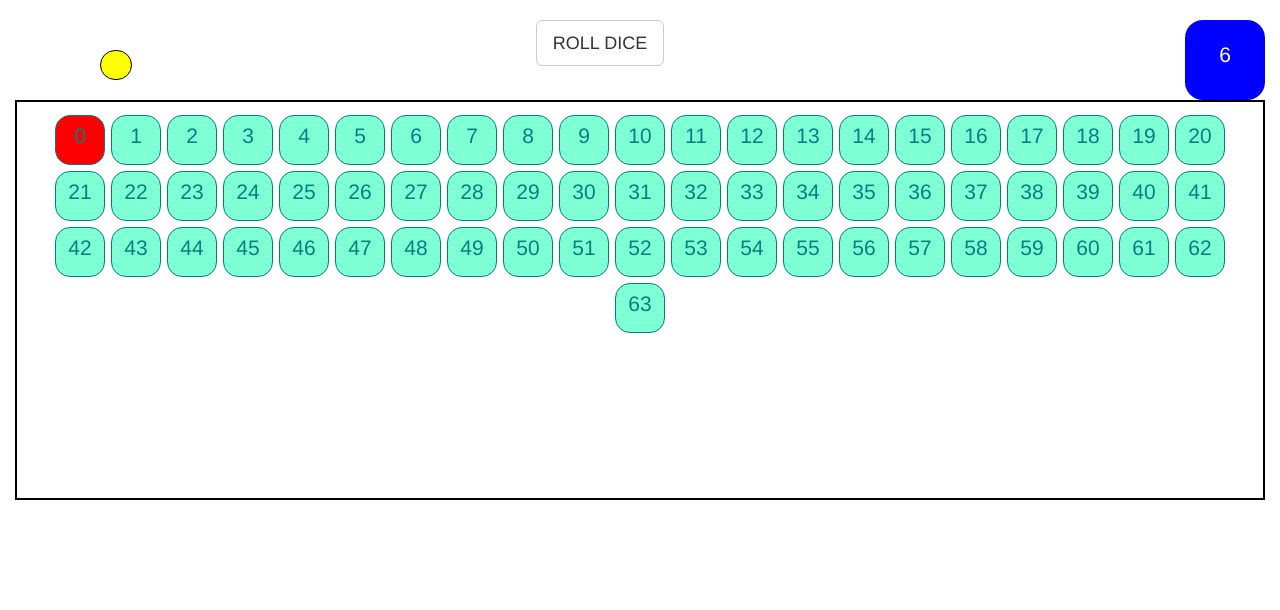
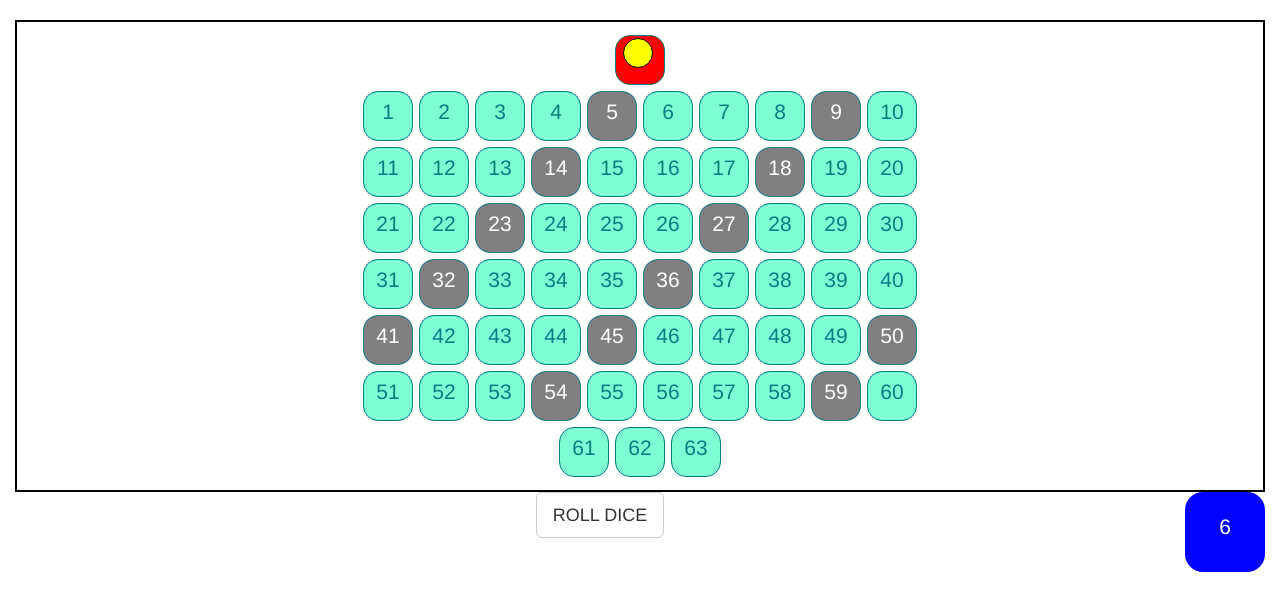
Before and after one commit to raquel500c/proyect1, a plain HTML site: page index.html in a window 1280 px wide. Drawn offline with nearby package versions, Linux system fonts and the light colour scheme.

Commit message:
board map and token move

```diff
--- a/css/styles.css
+++ b/css/styles.scss
@@ -23,7 +23,6 @@ button #roll{
 
 #board{
   position:relative;
-  height: 400px;
   border:2px solid black;
   padding:10px;
 }
@@ -38,12 +37,18 @@ button #roll{
   border-radius: 15px;
   color: teal;
   padding: 5px;
+  &.oca{
+    background: gray;
+    color:white;
+  }
+  &.salida{
+    background:red;
+    color:white;
+  }
 }
 
-#token{
+.token{
   position:absolute;
-  top:50px;
-  left:100px;
   background-color: yellow;
   height: 30px;
   width: 30px;
--- a/index.html
+++ b/index.html
@@ -11,7 +11,7 @@
   <!--Descomentar Link to bootstrap CDN-->
   <link rel="stylesheet" href="https://maxcdn.bootstrapcdn.com/bootstrap/3.3.7/css/bootstrap.min.css" integrity="sha384-BVYiiSIFeK1dGmJRAkycuHAHRg32OmUcww7on3RYdg4Va+PmSTsz/K68vbdEjh4u" crossorigin="anonymous">
   <!-- Link to my styles-->
-  <link rel="stylesheet" type="text/css" href="css/styles.css">
+  <link rel="stylesheet" type="text/css" href="css/styles.min.css">
   <!-- Links to fonts here-->
 
   <title> The Goose Game </title>
@@ -25,6 +25,7 @@
 
 <!-- Links to js files here-->
 <script type="text/javascript" src="https://code.jquery.com/jquery-3.1.1.slim.min.js"></script>
+<script type="text/javascript" src="./js/goosemap.js"></script>
 <script type="text/javascript" src="./js/Board.js"></script>
 <script type="text/javascript" src="./js/Dice.js"></script>
 <script type="text/javascript" src="./js/Token.js"></script>
--- a/js/Board.js
+++ b/js/Board.js
@@ -1,26 +1,17 @@
-function Board(numSquares) {
-  this.squares = new Array(numSquares);
-  this._init();
+function Board(goosemap, container) {
+  this.map = goosemap;
+  var board = $('<div>');
+  board.attr('id', 'board');
+  board.addClass('board');
+  container.append(board);
+  this.squares = [];
+
+  for (i = 0; i < this.map.length; i++) {
+    var square = $('<div>').text(i).addClass(this.map[i]).addClass('squares');
+    board.append(square);
+    this.squares.push(square);
+    if(i%10 == 0){
+      board.append('</br>');
+    }
+  }
 }
-
-Board.prototype._init = function() {
-  for (i = 0; i < this.squares.length; i++) {
-    this.squares[i] = '_';
-  }
-  this.squares[0] = 'salida';
-// this._setGooses();
-
-};
-Board.prototype.initRender = function ($body) {
-  var $board = $('<div>');
-  $board.attr('id', 'board');
-  $board.addClass('board col-sm-12');
-  $body.append($board);
-
-  for (i = 0; i < 64; i++) {
-    var $squares = $('<div>').text(i);
-    $squares.addClass('squares col-sm2');
-    $squares.attr('id', i);
-    $board.append($squares);
-  }
-};
--- a/js/Game.js
+++ b/js/Game.js
@@ -1,18 +1,20 @@
 // ----- INSTANCIAS OBJETOS-----------//
 
-var board = new Board(64);
-var dice = new Dice(6);
-var token = new Token('rojo', board);
-console.log(board.squares);
+
 //para Mover ficha desde consola ---> board._renderToken(token.move(dice.roll()));
 
 // ------ HTML - CSS -------------//
 
 $(document).ready(function() {
-  var $container = $('.main');
-  dice.initRender($container);
-  board.initRender($container);
-  token.initRender($container);
+  var container = $('.main');
+
+  var board = new Board(goosemap, container);
+
+  var dice = new Dice(6);
+  var token = new Token('rojo', board, container);
+  console.log(board.squares);
+
+  dice.initRender(container);
 
   $('#roll').on("click", function() {
 
--- a/js/Token.js
+++ b/js/Token.js
@@ -1,80 +1,81 @@
-function Token(color, board) {
+function Token(color, board, container) {
   this.prevPosition = 0;
   this.position = 0;
   this.color = color;
   this.board = board;
+  console.log(this.board.squares[0]);
+  this.element = $('<div>').addClass('token').addClass(color);
+  container.append(this.element);
+  this.setOnSquare(0);
 }
 
-Token.prototype.initRender = function ($body) {
-  var $token = $('<div>');
-  $token.attr('id', 'token');
-  $token.addClass('token col-sm-2');
-  $body.append($token);
-  this.render();
+Token.prototype.setOnSquare = function(n){
+  this.element.css({
+    'top': this.board.squares[n][0].offsetTop + 25 ,
+    'left':this.board.squares[n][0].offsetLeft + 25
+  });
 };
 
-Token.prototype.render = function() {
-  //cambia color casilla ocupada del board
-  $('#' + this.prevPosition).css({'background-color': 'aquamarine'});
-  $('#' + this.position).css({'background-color': 'red'});
-};
 
 Token.prototype.move = function(diceNumber) {
   this.prevPosition = this.position;
-  this.position += diceNumber;
   console.log('TIRADA DADO :' + diceNumber);
-  console.log(token);
-  token._evalSquares(this.position);
-  this.render();
+  if (this.position + diceNumber == 63) {
+    this.position = 63;
+    this.setOnSquare(this.position);
+    alert('YOU ARE THE WINNER!!');
+    return;
+  } else if (this.position + diceNumber > 63) {
+    this.position += diceNumber;
+    this.position = 63 - this.position % 63;
+  } else {
+    this.position += diceNumber;
+  }
+  this.setOnSquare(this.position);
+  this._evalSquares(this.position);
+  console.log(this);
 };
 
+
+Token.prototype._actionOca = function() {
+  console.log('DE OCA A OCA Y TIRO PORQUE ME TOCA');
+  var saltoOca2 = this.board.squares.indexOf('oca', this.position);
+  this.prevPosition = this.position;
+  this.position = this.board.squares[saltoOca2];
+
+};
+
+// Token.prototype._actionPuente = function() {
+//   //  if this.position= this.board.squares.indexOf('puente');
+//   this.prevPosition = this.position;
+//   this.position = this.board.squares[indexPuente];
+//   console.log('DE PUENTE A PUENTE Y TIRO PORQUE ME LLEVA LA CORRIENTE');
+// };
+
 Token.prototype._evalSquares = function() {
-  var specialsSquares = ['salida', '1', '2', '3', '4', 'oca', 'puente', '7', '8', 'oca',
-      '10', '11', 'puente', '13', 'oca', '15', '16', '17', 'oca', 'posada',
-      '20', '21', '22', 'oca', '24', '25', '26', 'oca', 'dados', '29', '30',
-      'pozo', 'oca', '33', '34', '35', 'oca', '37', '38', '39',
-      '40', 'oca', 'laberinto', '43', '44', 'oca', '46', '47', '48', '49',
-      'oca', '51', '52', 'dados', 'oca', '55', 'prision', '57', 'muerte', 'oca',
-      '60', '61', '62', 'llegada'
-    ];
-
-  console.log(specialsSquares);
-  switch (specialsSquares[this.position]) {
+  switch (this.board.squares[this.position]) {
     case 'oca':
-      alert('De Oca a Oca, y tiro porque me toca');
-      for (i=specialsSquares[this.position+1];i<this.position.length;i++){
-        var indexOca= specialsSquares.indexOf('oca');
-        this.prevPosition=this.position;
-        this.position=specialsSquares[indexOca];
-      }
-      return dice.roll;
+      this._actionOca(this.position);
+      break;
     case 'puente':
-
+      //this._actionPuente(this.position);
       break;
     case 'posada':
-
       break;
-
     case 'dados':
-
       break;
     case 'kata':
-
       break;
     case 'laberinto':
-
       break;
     case 'prision':
-
       break;
     case 'muerte':
-
+      this.positon = 1;
       break;
     case 'llegada':
-
       break;
     default:
       return false;
-
   }
 };
--- /dev/null
+++ b/js/goosemap.js
@@ -0,0 +1,66 @@
+var goosemap = [
+  'salida',
+  '1',
+  '2',
+  '3',
+  '4',
+  'oca',
+  'puente',
+  '7',
+  '8',
+  'oca',
+  '10',
+  '11',
+  'puente',
+  '13',
+  'oca',
+  '15',
+  '16',
+  '17',
+  'oca',
+  'posada',
+  '20',
+  '21',
+  '22',
+  'oca',
+  '24',
+  '25',
+  '26',
+  'oca',
+  'dados',
+  '29',
+  '30',
+  'pozo',
+  'oca',
+  '33',
+  '34',
+  '35',
+  'oca',
+  '37',
+  '38',
+  '39',
+  '40',
+  'oca',
+  'laberinto',
+  '43',
+  '44',
+  'oca',
+  '46',
+  '47',
+  '48',
+  '49',
+  'oca',
+  '51',
+  '52',
+  'dados',
+  'oca',
+  '55',
+  'prision',
+  '57',
+  'muerte',
+  'oca',
+  '60',
+  '61',
+  '62',
+  'llegada'
+];
```
Also changed, not shown: js/Dice.js (+4 -4 lines), css/styles.min.css (added).
